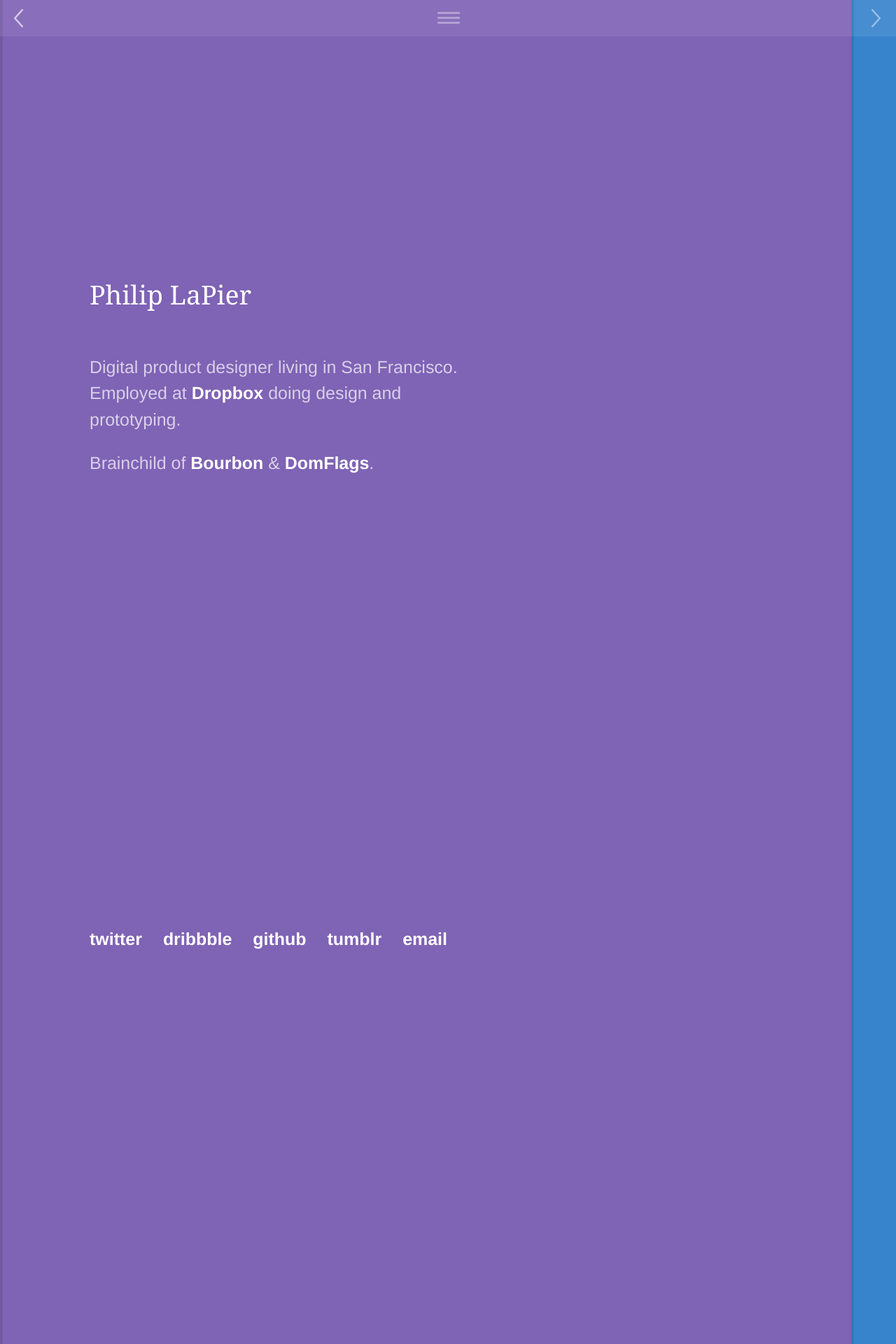
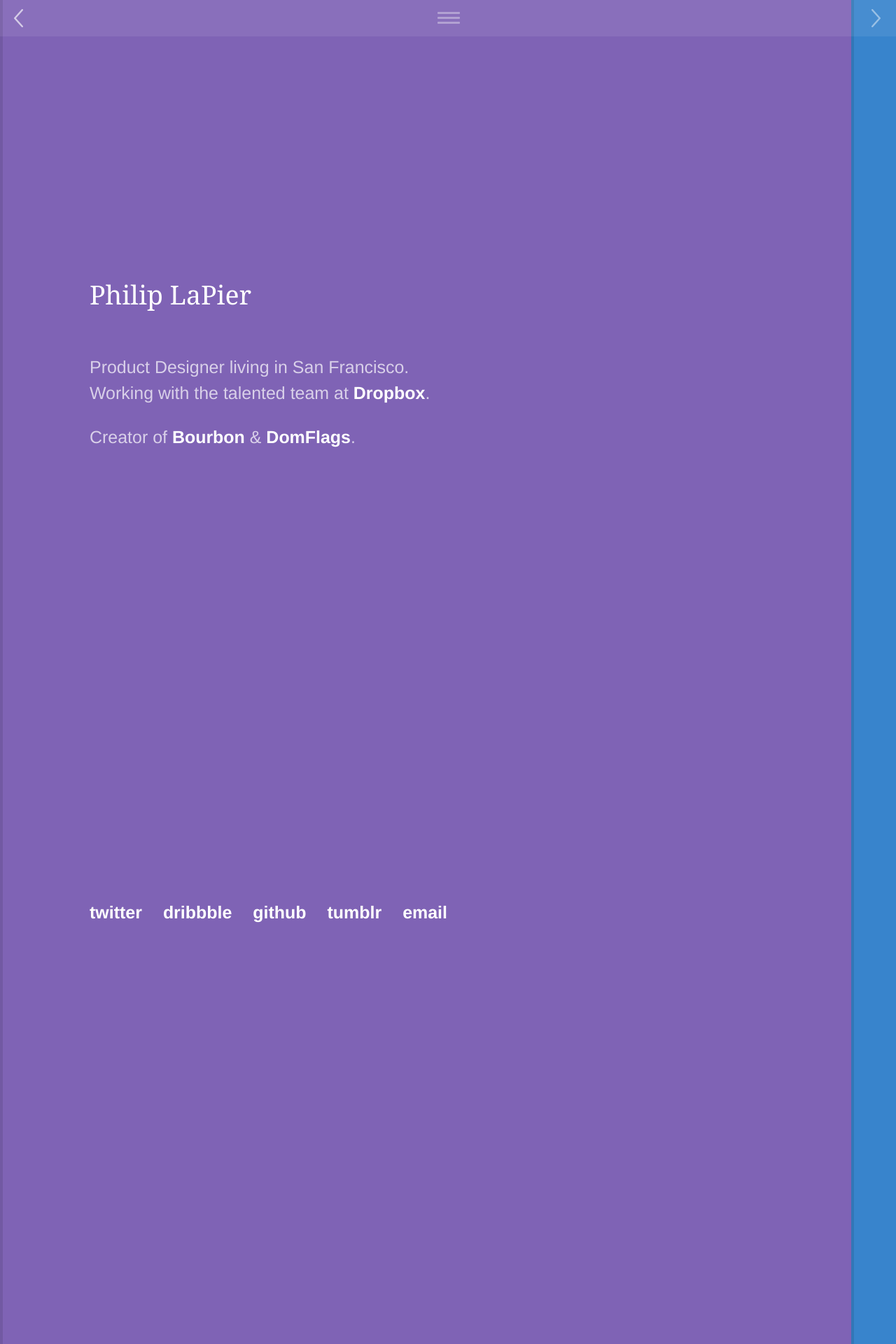
Before and after one commit to plapier/plapier.github.io, a Jekyll site: the page built from index.html, in a window 1280 px wide. Shown: the top 1920 px of the page at 70% size. Built offline with Jekyll 4.4.1, drawn with Linux system fonts in a browser that asks for light colours; nearby versions of some CDN libraries; Markdown is read by kramdown in place of the engine named in the settings; comment, search, counter and statistics services are not loaded.

Commit message:
Updated user bio

```diff
--- a/_layouts/default.html
+++ b/_layouts/default.html
@@ -3,9 +3,9 @@
   <head>
     <meta charset="UTF-8">
     <meta http-equiv="X-UA-Compatible" content="IE=edge,chrome=1">
-    <title>Philip LaPier — Digital Product Designer</title>
-    <meta name="description" content="Philip LaPier is a digital product designer in Boston, MA.">
-    <meta name="keywords" content="phil lapier, philip lapier, web design, web development, product design, interface design, ruby, rails, boston, bourbon, sass, scss" >
+    <title>Philip LaPier — Product Designer in San Francisco</title>
+    <meta name="description" content="Philip LaPier is a Product Designer in San Francisco, CA.">
+    <meta name="keywords" content="phil lapier, philip lapier, web design, web development, product design, interface design, ruby, rails, boston, bourbon, sass, scss, san francisco, dropbox" >
     <meta name="viewport" content="width=device-width, initial-scale=1, maximum-scale=1">
     <link rel="stylesheet" href="stylesheets/application.css">
     <script type="text/javascript" src="//use.typekit.net/yae4abi.js"></script>
--- a/index.html
+++ b/index.html
@@ -9,11 +9,11 @@ title: Philip LaPier
     <section data-id="about" class="about parent active">
       <article class="inner">
         <h1 class="title">Philip LaPier</h1>
-        <p>Digital product designer living in San Francisco. <br>Employed at <a href="http://dropbox.com">Dropbox</a> doing design and prototyping.</p>
-        <p>Brainchild of <a href="http://bourbon.io">Bourbon</a> &amp; <a href="http://domflags.com">DomFlags</a>.</p>
+        <p>Product Designer living in San Francisco. <br>Working with the talented team at <a href="http://dropbox.com">Dropbox</a>.</p>
+        <p>Creator of <a href="http://bourbon.io">Bourbon</a> &amp; <a href="http://domflags.com">DomFlags</a>.</p>
         <!-- <p>Use your keyboard arrows to navigate my portfolio.</p> -->
         <ol>
-          <li><a class="twitter" href="http://twitter.com/phillapier">twitter</a></li>
+          <li><a class="twitter" href="http://twitter.com/_lapier">twitter</a></li>
           <li><a class="dribbble" href="http://dribbble.com/plapier">dribbble</a></li>
           <li><a class="github" href="http://github.com/plapier">github</a></li>
           <li><a class="tumblr" href="http://timeline.lapier.me">tumblr</a></li>
```
